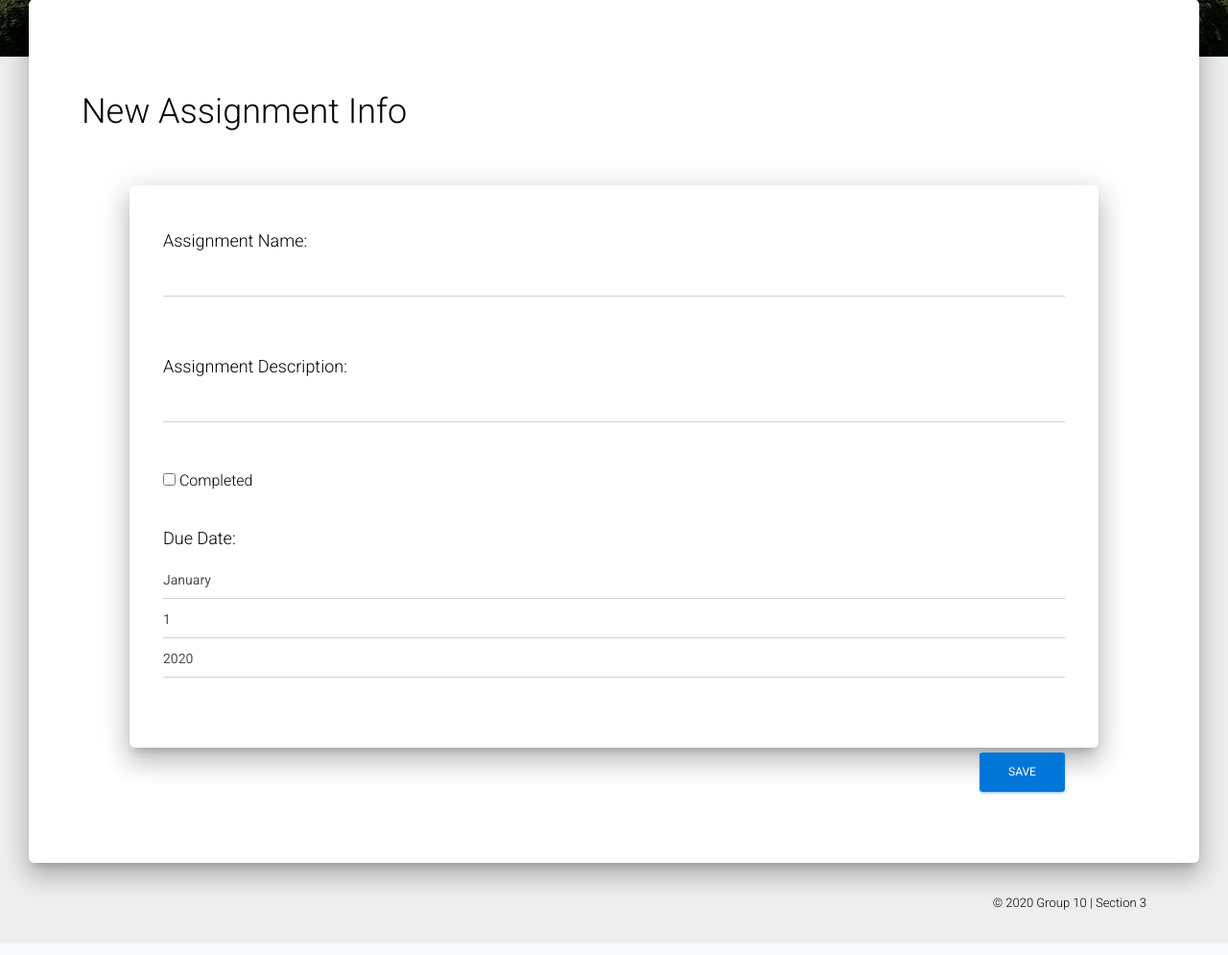
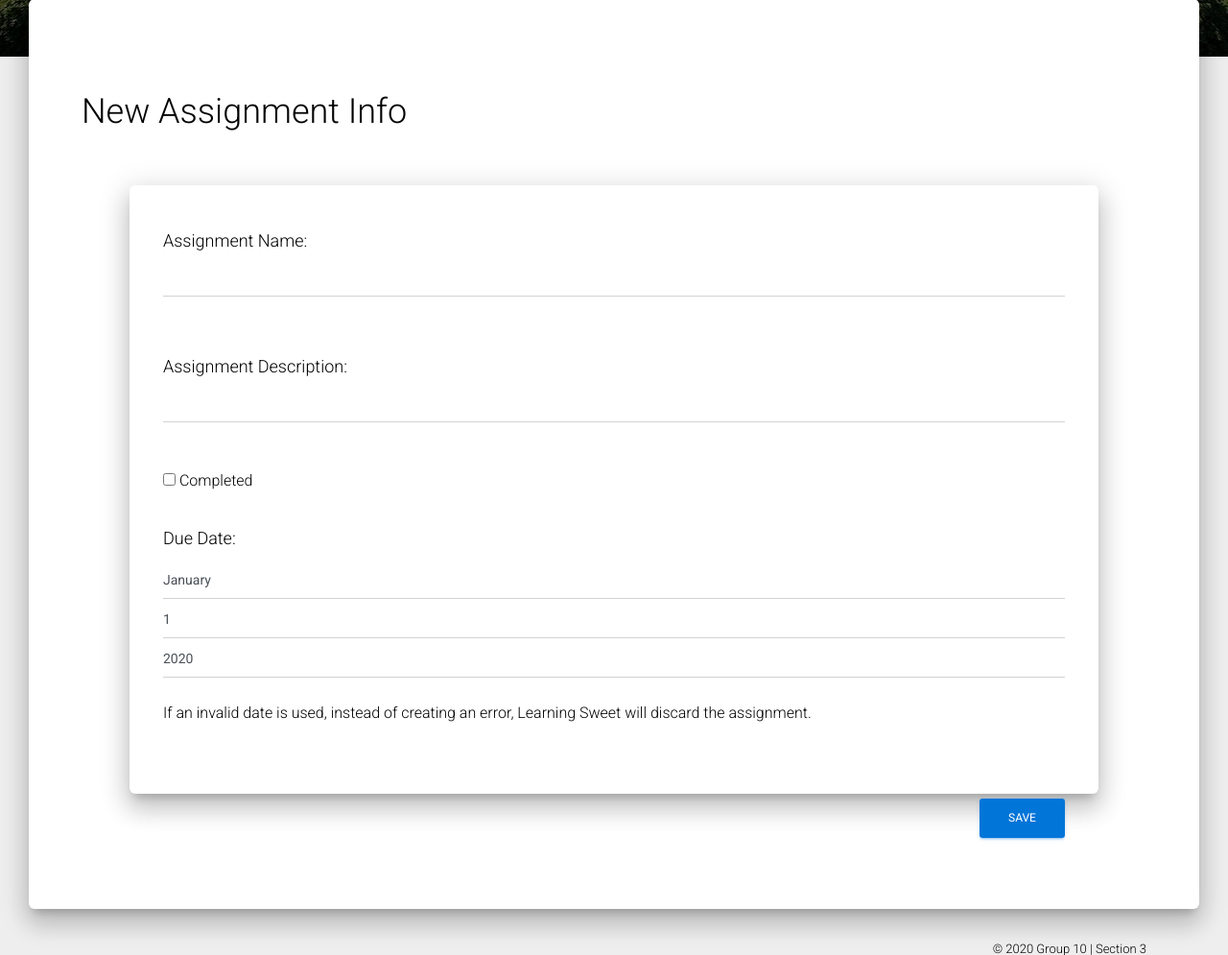
Before and after one commit to IS-Core-Fall-2020/finalProj, a Django app: template finalProj/templates/classes/editassignment.html in a window 1280 px wide. Shown: the part 661-1656 px from the top of the page at 96% size. Run offline with Django 3.2, Linux system fonts and the light colour scheme; the template is opened without the code that fills it: values that come from a table or form of the project are taken from there, others are empty; some libraries are stand-ins or nearby versions.

Commit message:
First commit

```diff
--- a/finalProj/templates/classes/editassignment.html
+++ b/finalProj/templates/classes/editassignment.html
@@ -50,7 +50,8 @@
                     <br><br>
                     <h4>Due Date:</h4>
                     {{ form.assign_duedate|append_attr:"class:form-control" }}
-
+                    <br>
+                    <div>If an invalid date is used, instead of creating an error, Learning Sweet will discard the assignment.</div>
 
                     {% comment %} This little guy forces the assignment to be set to the group ID of the group initializing it, there's probably a better way to do this...  but it works rightttt {% endcomment %}
                      <div style=display:none>   {{ form.group }} </div>
```
